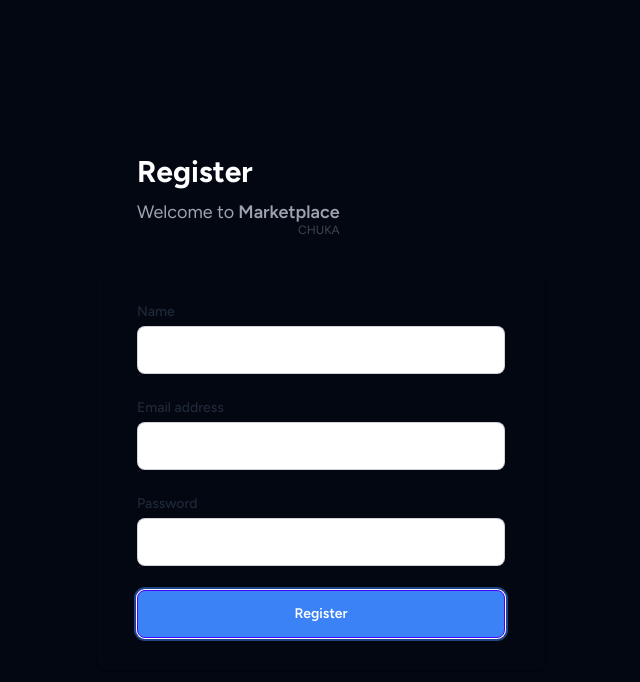
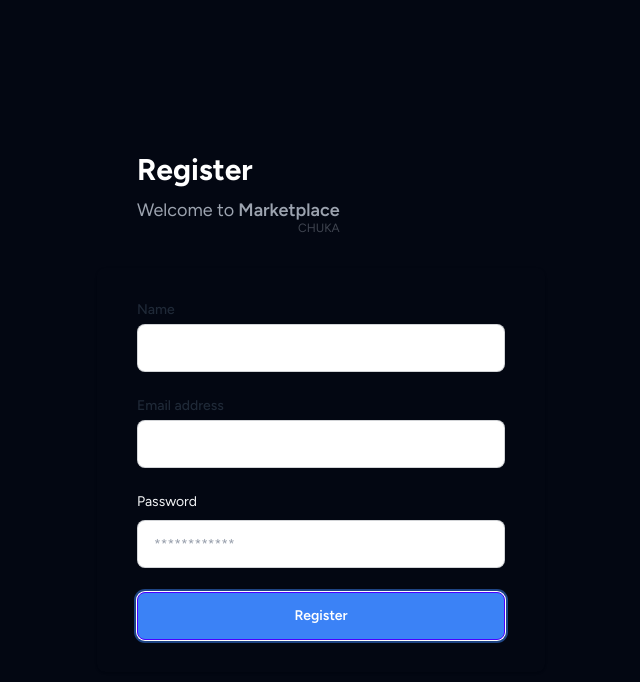
Before and after one commit to Raccoon254/chuka-marketplace, a Next.js app: page /auth/register in a window 1280 px wide. Shown: the top 682 px of the page, without its empty margins (319-959 px from the left). Built offline with nearby package versions, Linux system fonts and the light colour scheme.

Commit message:
Fix registration feedback loop

```diff
--- a/app/api/auth/register/route.js
+++ b/app/api/auth/register/route.js
@@ -25,6 +25,9 @@ export async function POST(req) {
         return NextResponse.json({ message: 'User created successfully' }, { status: 201 })
     } catch (error) {
         console.error(error)
+        if (error.code === 'P2002') {
+            return NextResponse.json({ message: 'Email already exists' }, { status: 400 })
+        }
         return NextResponse.json({ message: 'Error creating user' }, { status: 400 })
     }
 }
--- a/app/auth/register/page.js
+++ b/app/auth/register/page.js
@@ -25,7 +25,6 @@ export default function RegisterPage() {
         return password.length >= 1
     }
 
-
     const handleSubmit = async (e) => {
         e.preventDefault()
         if (!validateEmail(email)) {
@@ -47,15 +46,17 @@ export default function RegisterPage() {
                 headers: {'Content-Type': 'application/json'},
                 body: JSON.stringify({name, email, password}),
             });
-
             if (response.ok) {
+                enqueueSnackbar('User created successfully', { variant: 'success' })
+                setIsLoading(false)
                 router.push('/auth/login');
             } else {
+                setIsLoading(false)
                 const data = await response.json();
-                setError(data.message || 'Registration failed');
+                enqueueSnackbar(data.message || 'Registration failed', { variant: 'error' })
             }
         } catch (err) {
-            setError('An error occurred. Please try again.');
+            enqueueSnackbar('Registration failed, Please try again', { variant: 'error' })
         }
     };
 
@@ -117,22 +118,38 @@ export default function RegisterPage() {
                             </div>
                         </div>
 
-                        <div>
-                            <label htmlFor="password" className="block text-sm font-medium">
+                        <div className="relative">
+                            <label className="block text-gray-100 text-sm mb-2" htmlFor="password">
                                 Password
                             </label>
-                            <div className="mt-1">
-                                <input
-                                    id="password"
-                                    name="password"
-                                    type="password"
-                                    autoComplete="new-password"
-                                    required
-                                    className="input input-bordered input-md w-full max-w-md"
-                                    value={password}
-                                    onChange={(e) => setPassword(e.target.value)}
-                                />
-                            </div>
+                            <input
+                                className="input input-bordered input-md w-full max-w-md"
+                                id="password"
+                                type={passwordType}
+                                placeholder="************"
+                                value={password}
+                                onChange={(e) => {
+                                    setPassword(e.target.value)
+                                    if (!validatePassword(e.target.value)) {
+                                        setPasswordError('Password must be at least 8 characters')
+                                    } else {
+                                        setPasswordError('')
+                                    }
+                                }}
+                            />
+                            <span className="absolute right-0 top-[30px] mt-2 mr-2">
+								<button
+                                    type="button"
+                                    className="btn btn-xs btn-circle btn-ghost"
+                                    onClick={() => {
+                                        setIsPasswordVisible(!isPasswordVisible)
+                                        setPasswordType(isPasswordVisible ? 'password' : 'text')
+                                    }}
+                                >
+									<i className={`fas ${isPasswordVisible ? 'fa-eye-slash' : 'fa-eye'}`}></i>
+								</button>
+							</span>
+                            {passwordError && <p className="text-red-500">{passwordError}</p>}
                         </div>
 
                         {error && (
```
